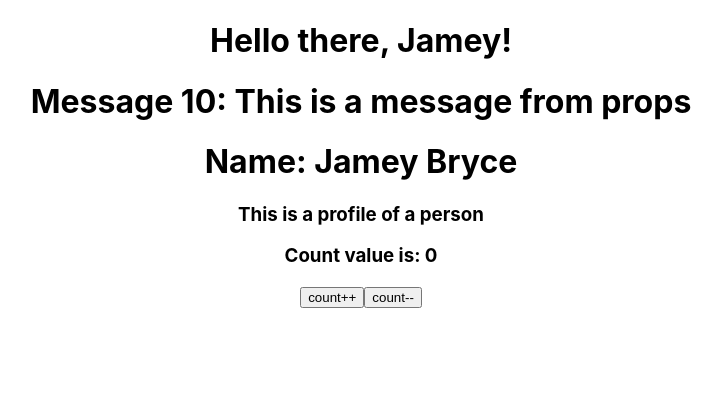
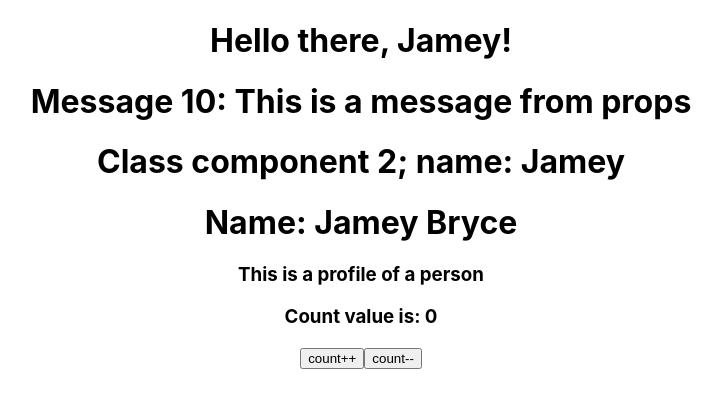
Before and after one commit to jameydev/react-gen-testing, a React (Create React App) app: page / in a window 1280 px wide. Shown: the top 408 px of the page, without its empty margins (279-1001 px from the left). Built offline with nearby package versions, Linux system fonts and the light colour scheme.

Commit message:
destructuring w/ class component

```diff
--- a/src/App.js
+++ b/src/App.js
@@ -4,12 +4,14 @@ import Hello from './components/Hello';
 import Message from './components/Message';
 import Profile from './components/Profile';
 import Counter from './components/Counter';
+import Resume from './components/Resume';
 
 function App() {
   return (
     <div className="App">
       <Hello />
       <Message msgCode='10' msgContent='This is a message from props'/>
+      <Resume name='Jamey'></Resume>
       <Profile name='Jamey' lastName='Bryce'>
         <h3>This is a profile of a person</h3>
       </Profile>
--- /dev/null
+++ b/src/components/Resume.js
@@ -0,0 +1,8 @@
+import { Component } from 'react';
+
+export default class Resume extends Component {
+    render() {
+        const { name } = this.props;
+        return <h1>Class component 2; name: {name}</h1>;
+    }
+}
```
